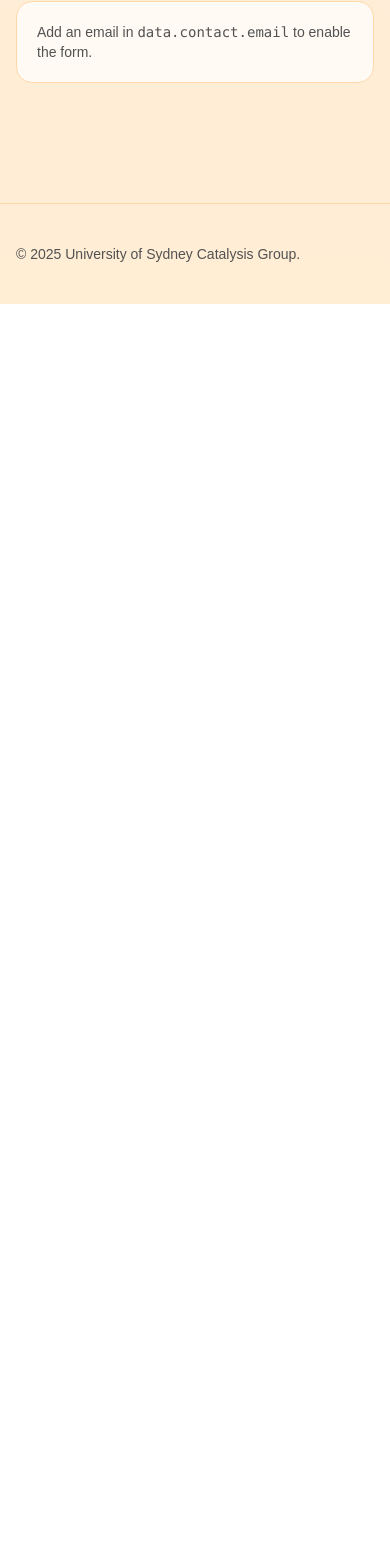
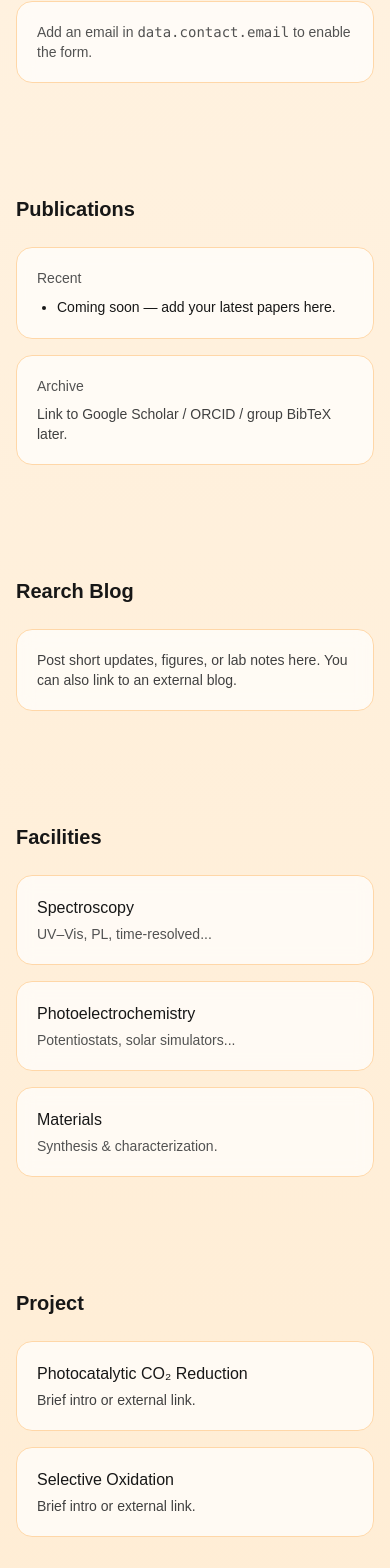
Before and after one commit to zhli0170/company-site, a Next.js app: page / in a window 390 px wide. Shown: the part 6275-7843 px from the top of the page. Before the commit the page ends 6579 px from the top, so only its background shows below. Built offline with nearby package versions, Linux system fonts and the light colour scheme.

Commit message:
feat(nav): People/Publications/Rearch Blog/Facilities/Project + sections

```diff
--- a/app/page.tsx
+++ b/app/page.tsx
@@ -127,14 +127,13 @@ export default function CompanyIntroSite() {
   );
 
   const nav = [
-    { id: 'about', label: 'About' },
-    { id: 'services', label: 'Activities' },
-    { id: 'products', label: 'Resources' },
-    { id: 'timeline', label: 'Timeline' },
     { id: 'team', label: 'People' },
-    { id: 'careers', label: 'Join' },
-    { id: 'contact', label: 'Contact' },
+    { id: 'publications', label: 'Publications' },
+    { id: 'blog', label: 'Rearch Blog' },
+    { id: 'facilities', label: 'Facilities' },
+    { id: 'projects', label: 'Project' },
   ];
+
 
   return (
     <div className="min-h-screen w-full text-neutral-900 bg-gradient-to-b from-orange-50 via-orange-50 to-orange-100">
@@ -363,6 +362,69 @@ export default function CompanyIntroSite() {
           </Card>
         </div>
       </Section>
+      {/* Publications */}
+      <Section id="publications" title="Publications">
+        <div className="grid md:grid-cols-2 gap-4">
+          <Card>
+            <div className="text-sm text-neutral-600 mb-2">Recent</div>
+            <ul className="text-sm leading-relaxed list-disc pl-5">
+              <li>Coming soon — add your latest papers here.</li>
+            </ul>
+          </Card>
+          <Card>
+            <div className="text-sm text-neutral-600 mb-2">Archive</div>
+            <p className="text-sm text-neutral-700">
+              Link to Google Scholar / ORCID / group BibTeX later.
+            </p>
+          </Card>
+        </div>
+      </Section>
+
+      {/* Rearch Blog */}
+      <Section id="blog" title="Rearch Blog">
+        <Card>
+          <p className="text-sm text-neutral-700">
+            Post short updates, figures, or lab notes here. You can also link to an external blog.
+          </p>
+        </Card>
+      </Section>
+
+      {/* Facilities */}
+      <Section id="facilities" title="Facilities">
+        <div className="grid md:grid-cols-3 gap-4">
+          <Card>
+            <div className="font-medium">Spectroscopy</div>
+            <div className="text-sm text-neutral-600 mt-1">UV–Vis, PL, time-resolved...</div>
+          </Card>
+          <Card>
+            <div className="font-medium">Photoelectrochemistry</div>
+            <div className="text-sm text-neutral-600 mt-1">Potentiostats, solar simulators...</div>
+          </Card>
+          <Card>
+            <div className="font-medium">Materials</div>
+            <div className="text-sm text-neutral-600 mt-1">Synthesis & characterization.</div>
+          </Card>
+        </div>
+      </Section>
+
+      {/* Project */}
+      <Section id="projects" title="Project">
+        <div className="grid md:grid-cols-2 gap-4">
+          <Card>
+            <div className="font-medium">Photocatalytic CO₂ Reduction</div>
+            <div className="text-sm text-neutral-700 mt-1">
+              Brief intro or external link.
+            </div>
+          </Card>
+          <Card>
+            <div className="font-medium">Selective Oxidation</div>
+            <div className="text-sm text-neutral-700 mt-1">
+              Brief intro or external link.
+            </div>
+          </Card>
+        </div>
+      </Section>
+
 
       {/* Footer */}
       <footer className="mt-16 border-t border-orange-200">
```
